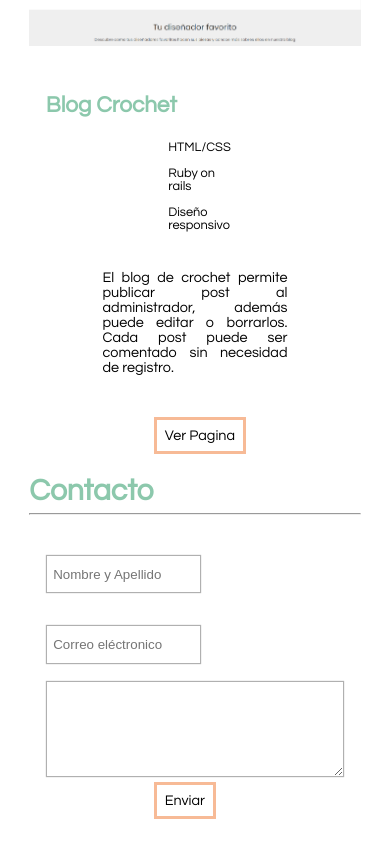
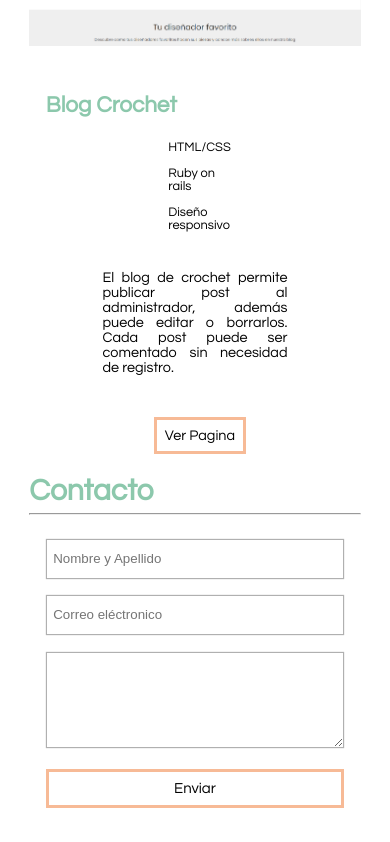
Before and after one commit to lomelimaria/Portafolio, a plain HTML site: page index.html in a window 390 px wide. Shown: the part 741-1583 px from the top of the page. Drawn offline with Linux system fonts and the light colour scheme.

Commit message:
Contacto responsive

```diff
--- a/css/estilos.css
+++ b/css/estilos.css
@@ -235,9 +235,8 @@ img{
     border: 1px solid rgba(0, 0, 0, 0.31);
     box-shadow:0 0 1px rgba(0, 0, 0, 0.31);
 }
-
 .inpZ{
-    margin-right: 2%;
+    margin-right: 2.2%;
 }
 .msj{
     width: 100%;
@@ -245,8 +244,37 @@ img{
     border: 1px solid rgba(0, 0, 0, 0.31);
     box-shadow: 0 0 1px rgba(0, 0, 0, 0.31);
     box-sizing: border-box;
+}
+.btnX{
+    width: 100%;
+    margin: 1.1rem auto;
+    border: 3px solid rgb(247,186,150);
+    padding: 0.5rem;
+    box-sizing: border-box;
+    text-align: center;
+}
+.btnX a{
+    text-decoration: none;
+    color: black;
+    font-family: 'Questrial', sans-serif;
+}
+.btnX:hover{
+    background: rgba(247,186,150,1);
+}
+@media screen and (max-width: 1200px){
+    .inpZ{
+        margin-right: 1.5%;
+    }
+}
+@media screen and (max-width: 981px){
 
+    .inpD, .inpZ{
+        width: 100%;
+        height: 2.5rem;
+        margin-top: 1rem;
+        border: 1px solid rgba(0, 0, 0, 0.31);
+        box-shadow:0 0 1px rgba(0, 0, 0, 0.31);
+        box-sizing: border-box;
+
+    }
 }
-@media screen and (max-width: ){
-
-}
--- a/index.html
+++ b/index.html
@@ -73,7 +73,7 @@
                 </div>
                 <br>
                 <textarea class="msj"></textarea>
-                <div class="btn"><a>Enviar</a></div>
+                <div class="btnX"><a>Enviar</a></div>
             </form>
         </div>
 
```
